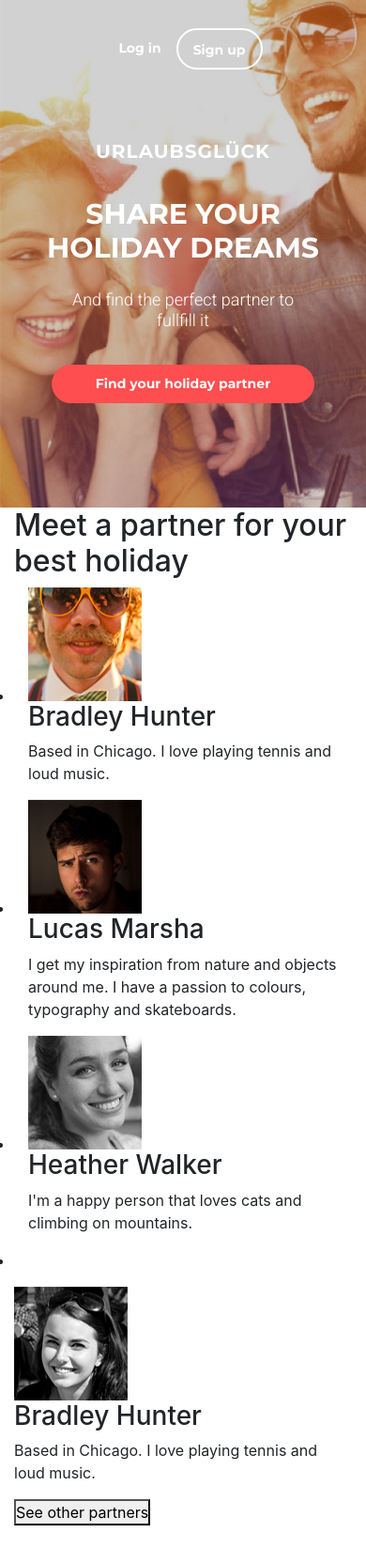
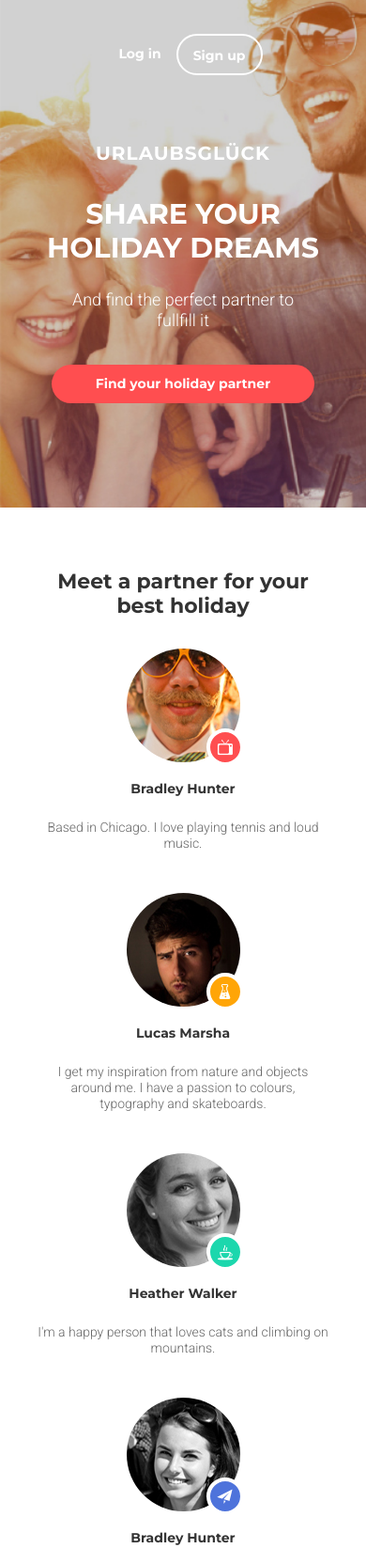
Before and after one commit to xrustic2020/goit, a plain HTML site: page html-css/module-9/index.html in a window 390 px wide. Shown: the top 1664 px of the page at 94% size. Before the commit the page ends 1623 px from the top, so only its background shows below. Drawn offline with nearby package versions, Linux system fonts and the light colour scheme.

Commit message:
correct rules media queries

```diff
--- /dev/null
+++ b/html-css/module-9/css/media.css
@@ -0,0 +1,47 @@
+/* MEDIA Queries for RESPONSIVE */
+
+@media screen and (min-width: 768px) {
+    .header-nav {
+        background-image: url(../img/backgrounds/command-768.jpg);
+        height: 700px;
+    }
+
+    .logo-navigation {
+        padding-top: 2rem;
+        height: auto;
+    }
+
+    .baner {
+        margin: auto;
+    }
+
+    .find-suggestion-h2 {
+        width: 620px;
+        font-size: 52px;
+        line-height: 62px;
+    }
+
+    .find-suggestion-p {
+        width: 100%;
+        font-size: 24px;
+        line-height: 29px;
+        padding-bottom: 32px;
+    }
+
+    .find-suggestion-button {
+        width: 240px;
+    }
+}
+
+ @media screen and (min-width: 1200px) {
+    .header-nav {
+        background-image: url(../img/backgrounds/command-1200.jpg);
+        background-position: center 0;
+    }
+}
+
+@media screen and (min-width: 1440px) {
+    .header-nav {
+        background-size: 100% auto;
+    }
+}
--- a/html-css/module-9/css/styles.css
+++ b/html-css/module-9/css/styles.css
@@ -21,16 +21,16 @@ img {
 
 /* HEADER and NAVIGATION Menu */
 
-.header-nav header {
-    min-height: 540px;
-}
-
 .header-nav {
-    min-height: 540px;
+    height: 540px;
     background-image: url(../img/backgrounds/command-320.jpg);
     background-repeat: no-repeat;
     background-position: center;
     background-size: cover;
+}
+
+.header-nav .container {
+    height: 100%;
 }
 
 .logo-navigation {
@@ -38,6 +38,7 @@ img {
 }
 
 .site-logo {
+    margin: 0;
     text-align: center;
 }
 
@@ -52,6 +53,7 @@ img {
 }
 
 .login-navigation {
+    margin-bottom: 0;
     display: flex;
     justify-content: center;
     list-style: none;
@@ -109,3 +111,95 @@ img {
 }
 
 /* Section MEET Partner */
+
+.meet-partner-h2 {
+    font-family: "Montserrat", sans-serif;
+    font-size: 22px;
+    line-height: 26px;
+    color: #333333;
+    padding: 66px 25px 20px;
+    text-align: center;
+}
+
+.partner-list {
+    list-style: none;
+    text-align: center;
+}
+
+.avatar {
+    width: 129px;
+    height: 129px;
+    margin: 0 auto;
+    position: relative;
+}
+
+.avatar img {
+    border: 4px solid #ffffff;
+    border-radius: 50%;
+    margin: 0 auto;
+}
+
+.avatar::before {
+    content: "";
+    display: block;
+    width: 40px;
+    height: 40px;
+    border: 4px solid #ffffff;
+    border-radius: 50%;
+    background-repeat: no-repeat;
+    background-position: center;
+
+    position: absolute;
+    top: 100%; left: 100%;
+    transform: translate(-100%, -100%);
+    z-index: 1;
+}
+
+.partner-list li:nth-child(1) .avatar::before {
+    background-image: url(../img/icons/bradley-tv.png);
+    background-color: #ff4e50;
+}
+
+.partner-list li:nth-child(2) .avatar::before {
+    background-image: url(../img/icons/lucas-colbpng.png);
+    background-color: #ffa507;
+}
+
+.partner-list li:nth-child(3) .avatar::before {
+    background-image: url(../img/icons/heather-tea.png);
+    background-color: #1cd7ad;
+}
+
+.partner-list li:nth-child(4) .avatar::before {
+    background-image: url(../img/icons/bradley-telegram.png);
+    background-color: #4e73db;
+}
+
+.partner-list h3 {
+    padding: 16px 0;
+    font-family: "Montserrat", sans-serif;
+    font-size: 14px;
+    line-height: 17px;
+    color: #333333;
+}
+
+.partner-list p {
+    font-family: "Roboto", sans-serif;
+    font-size: 14px;
+    line-height: 17px;
+    color: #666666;
+    padding: 0 10px 24px;
+}
+
+.meet-partner-button {
+    width: 280px;
+    font-family: "Montserrat", sans-serif;
+    font-size: 14px;
+    line-height: 17px;
+    background-color: #ffffff;
+    color: #ff4e50;
+    border: 2px solid #ff4e50;
+    padding: 10px 0;
+    margin-bottom: 58px;
+    border-radius: 20px;
+}
--- a/html-css/module-9/index.html
+++ b/html-css/module-9/index.html
@@ -3,41 +3,26 @@
   <head>
     <meta charset="UTF-8" />
     <meta name="viewport" content="width=device-width, initial-scale=1.0" />
-    <meta
-      name="description"
-      content="Homework module 9 at the learn of GoIT School"
-    />
-    <link
-      rel="stylesheet"
-      href="https://maxcdn.bootstrapcdn.com/bootstrap/4.0.0/css/bootstrap.min.css"
-      integrity="sha384-Gn5384xqQ1aoWXA+058RXPxPg6fy4IWvTNh0E263XmFcJlSAwiGgFAW/dAiS6JXm"
-      crossorigin="anonymous"
-    />
-    <link
-      href="https://fonts.googleapis.com/css?family=Montserrat:700|Roboto:300&display=swap"
-      rel="stylesheet"
-    />
+    <meta name="description" content="Homework module 9 at the learn of GoIT School" />
+    <link rel="stylesheet" href="https://maxcdn.bootstrapcdn.com/bootstrap/4.0.0/css/bootstrap.min.css" integrity="sha384-Gn5384xqQ1aoWXA+058RXPxPg6fy4IWvTNh0E263XmFcJlSAwiGgFAW/dAiS6JXm" crossorigin="anonymous" />
+    <link href="https://fonts.googleapis.com/css?family=Montserrat:700|Roboto:300&display=swap" rel="stylesheet" />
     <link rel="stylesheet" href="./css/styles.css" />
+    <link rel="stylesheet" href="./css/media.css">
     <title>Module-9 Bootstrap</title>
   </head>
   <body>
     <!-- HEADER and NAVIGATION Menu -->
 
-    <header>
-      <div class="container header-nav">
-        <div
-          class="row d-flex justify-content-center align-content-around flex-wrap logo-navigation"
-        >
-          <div
-            class="col-12 col-md-6 d-flex justify-content-center order-2 order-md-0"
-          >
+<header class="header-nav">
+  <div class="container d-flex flex-column">
+    <div class="row d-flex justify-content-center align-content-around flex-wrap logo-navigation align-items-center">
+      <div class="col-12 col-md-6 d-flex justify-content-center justify-content-md-start order-2 order-md-0">
         <h1 class="site-logo">
           <a href="./index.html">URLAUBSGLÜCK</a>
         </h1>
       </div>
-          <div
-            class="col-12 col-md-6 d-flex justify-content-center order-1 order-md-0"
-          >
+
+      <div class="col-12 col-md-6 d-flex justify-content-center justify-content-md-end order-1 order-md-0">
         <ul class="login-navigation">
           <li>
             <a href="#">Log in</a>
@@ -49,7 +34,7 @@
       </div>
     </div>
 
-        <div class="row">
+    <div class="row baner">
       <div class="col-12 d-flex justify-content-center">
         <h2 class="find-suggestion-h2">Share your holiday dreams</h2>
       </div>
@@ -73,63 +58,47 @@
       <div class="container">
         <div class="row">
           <div class="col-12">
-            <h2>Meet a partner for your best holiday</h2>
+            <h2 class="meet-partner-h2">Meet a partner for your best holiday</h2>
           </div>
           <div class="col-12">
-            <ul>
+            <ul class="partner-list d-flex justify-content-center flex-wrap">
 
-              <li>
-                <div class="col-12 col-md-4 col-lg-3 d-flex flex-column justify-content-center">
+              <li class="col-12 col-md-5 col-lg-3 order-md-1">
                   <div class="avatar">
                     <img src="./img/bradley.jpg" alt="Bradley" />
                   </div>
                   <h3>Bradley Hunter</h3>
                   <p>Based in Chicago. I love playing tennis and loud music.</p>
-                </div>
               </li>
 
-              <li>
-                <div class="col-12 col-md-4 col-lg-3 d-flex flex-column     justify-content-center">
+              <li class="col-12 col-md-5 col-lg-3 order-md-3">
                     <div class="avatar">
                         <img src="./img/lucas.jpg" alt="Lucas" />
                     </div>
                     <h3>Lucas Marsha</h3>
                     <p>I get my inspiration from nature and objects around me. I have a passion to colours, typography and skateboards.</p>
-                </div>
               </li>
 
-              <li>
-                <div class="col-12 col-md-4 col-lg-3 d-flex flex-column     justify-content-center">
+              <li class="col-12 col-md-5 col-lg-3 order-md-2">
                   <div class="avatar">
                     <img src="./img/heather.jpg" alt="Heather" />
                   </div>
                   <h3>Heather Walker</h3>
                   <p>I'm a happy person that loves cats and climbing on mountains.</p>
-                </div>
               </li>
 
-              <li>
-
-              </li>
-            </ul>
-          </div>
-
-
-
-
-
-          <div
-            class="col-12 col-md-4 col-lg-3 d-flex flex-column justify-content-center"
-          >
+              <li class="col-12 col-md-5 col-lg-3 order-md-4">
                   <div class="avatar">
                     <img src="./img/bradley-girl.jpg" alt="Bradley" />
                   </div>
                   <h3>Bradley Hunter</h3>
                   <p>Based in Chicago. I love playing tennis and loud music.</p>
+              </li>
+            </ul>
           </div>
 
-          <div class="col-12">
-            <button>See other partners</button>
+          <div class="col-12 d-flex justify-content-center">
+            <button class="meet-partner-button">See other partners</button>
           </div>
         </div>
       </div>
```
Lines whose indentation alone changed are shown as unchanged.
